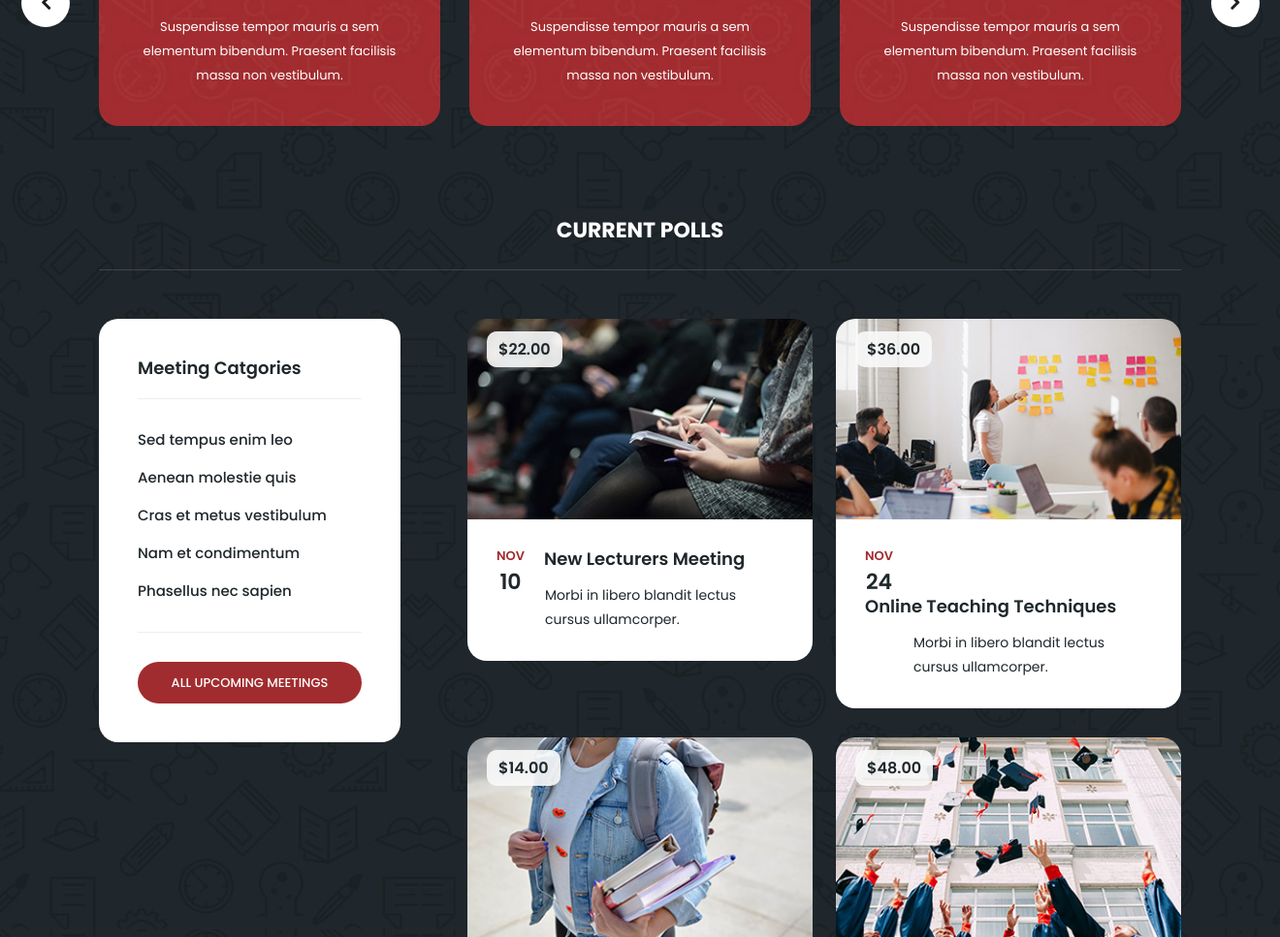
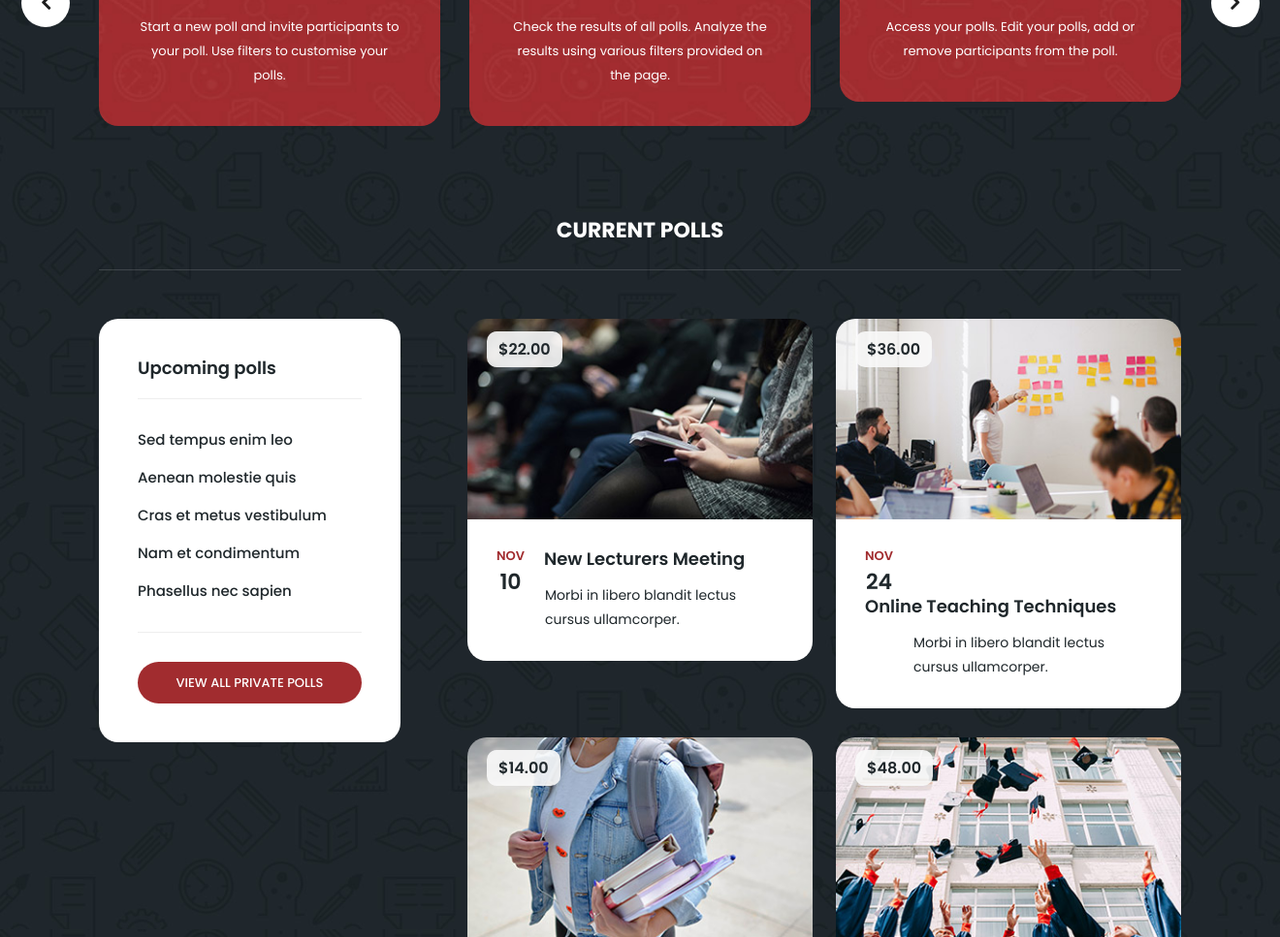
Before and after one commit to raghavendrashekhawat2/Open-Polls, a Flask app: template Templates/home.html in a window 1320 px wide. Shown: the part 812-1779 px from the top of the page at 97% size. Run offline with Flask 2, Linux system fonts and the light colour scheme; the template is opened without the code that fills it, so the values that code supplies are empty; some libraries are stand-ins or nearby versions.

Commit message:
Changed front-end of welcome and home page

```diff
--- a/Templates/home.html
+++ b/Templates/home.html
@@ -38,15 +38,12 @@ https://templatemo.com/tm-569-edu-meeting
               <div class="col-12">
                   <nav class="main-nav">
                       <!-- ***** Logo Start ***** -->
-                      <a href="index.html" class="logo">
+                      <a href="/home" class="logo">
                           Online Voting System
                       </a>
                       <!-- ***** Logo End ***** -->
                       <!-- ***** Menu Start ***** -->
                       <ul class="nav">
-                          <li class="scroll-to-section"><a href="#top" class="active">Home</a></li>
-                          <li><a href="meetings.html">create</a></li>
-                          <li class="scroll-to-section"><a href="#apply">Apply Now</a></li>
                           <li class="has-sub">
                               <a href="javascript:void(0)">Account</a>
                               <ul class="sub-menu">
@@ -77,11 +74,10 @@ https://templatemo.com/tm-569-edu-meeting
             <div class="row">
               <div class="col-lg-12">
                 <div class="caption">
-              <h6>Hello Students</h6>
-              <h2>Welcome to Education</h2>
-              <p>This is an edu meeting HTML CSS template provided by <a rel="nofollow" href="https://templatemo.com/page/1" target="_blank">TemplateMo website</a>. This is a Bootstrap v5.1.3 layout. The video background is taken from Pexels website, a group of young people by <a rel="nofollow" href="https://www.pexels.com/@pressmaster" target="_blank">Pressmaster</a>.</p>
-              <div class="main-button-red">
-                  <div class="scroll-to-section"><a href="#contact">Join Us Now!</a></div>
+              <h6>Hello Pollers</h6>
+              <h2>Welcome to Online Polls</h2>
+              <p>This is an online polling website created by Raghavendra, Shivam and Sunmeet.</p>
+
               </div>
           </div>
               </div>
@@ -102,8 +98,8 @@ https://templatemo.com/tm-569-edu-meeting
                 <img src="static/l2/assets/images/service-icon-01.png" alt="">
               </div>
               <div class="down-content">
-                <h4>Best Education</h4>
-                <p>Suspendisse tempor mauris a sem elementum bibendum. Praesent facilisis massa non vestibulum.</p>
+                <h4>Create Poll</h4>
+                <p>Start a new poll and invite participants to your poll. Use filters to customise your polls.</p>
               </div>
             </div>
 
@@ -112,8 +108,8 @@ https://templatemo.com/tm-569-edu-meeting
                 <img src="static/l2/assets/images/service-icon-02.png" alt="">
               </div>
               <div class="down-content">
-                <h4>Best Teachers</h4>
-                <p>Suspendisse tempor mauris a sem elementum bibendum. Praesent facilisis massa non vestibulum.</p>
+                <h4>Check Results</h4>
+                <p>Check the results of all polls. Analyze the results using various filters provided on the page.</p>
               </div>
             </div>
 
@@ -122,8 +118,8 @@ https://templatemo.com/tm-569-edu-meeting
                 <img src="static/l2/assets/images/service-icon-03.png" alt="">
               </div>
               <div class="down-content">
-                <h4>Best Students</h4>
-                <p>Suspendisse tempor mauris a sem elementum bibendum. Praesent facilisis massa non vestibulum.</p>
+                <h4>Your Polls</h4>
+                <p>Access your polls. Edit your polls, add or remove participants from the poll.</p>
               </div>
             </div>
 
@@ -132,8 +128,8 @@ https://templatemo.com/tm-569-edu-meeting
                 <img src="static/l2/assets/images/service-icon-02.png" alt="">
               </div>
               <div class="down-content">
-                <h4>Online Meeting</h4>
-                <p>Suspendisse tempor mauris a sem elementum bibendum. Praesent facilisis massa non vestibulum.</p>
+                <h4>Public Polls</h4>
+                <p>View all polls that are currently open. Click on a poll to participate in it.</p>
               </div>
             </div>
 
@@ -142,8 +138,8 @@ https://templatemo.com/tm-569-edu-meeting
                 <img src="static/l2/assets/images/service-icon-03.png" alt="">
               </div>
               <div class="down-content">
-                <h4>Best Networking</h4>
-                <p>Suspendisse tempor mauris a sem elementum bibendum. Praesent facilisis massa non vestibulum.</p>
+                <h4>Private Polls</h4>
+                <p>View all polls that you have been invited to. Click on a poll to participate in it.</p>
               </div>
             </div>
 
@@ -163,7 +159,7 @@ https://templatemo.com/tm-569-edu-meeting
         </div>
         <div class="col-lg-4">
           <div class="categories">
-            <h4>Meeting Catgories</h4>
+            <h4>Upcoming polls</h4>
             <ul>
               <li><a href="#">Sed tempus enim leo</a></li>
               <li><a href="#">Aenean molestie quis</a></li>
@@ -172,7 +168,7 @@ https://templatemo.com/tm-569-edu-meeting
               <li><a href="#">Phasellus nec sapien</a></li>
             </ul>
             <div class="main-button-red">
-              <a href="meetings.html">All Upcoming Meetings</a>
+              <a href="meetings.html">View all Private Polls</a>
             </div>
           </div>
         </div>
@@ -623,20 +619,20 @@ https://templatemo.com/tm-569-edu-meeting
         <div class="col-lg-6">
           <div class="row">
             <div class="col-lg-12">
-              <h2>A Few Facts About Our University</h2>
+              <h2>Few Facts About Our Website</h2>
             </div>
             <div class="col-lg-6">
               <div class="row">
                 <div class="col-12">
                   <div class="count-area-content percentage">
                     <div class="count-digit">94</div>
-                    <div class="count-title">Succesed Students</div>
+                    <div class="count-title">Total Polls</div>
                   </div>
                 </div>
                 <div class="col-12">
                   <div class="count-area-content">
                     <div class="count-digit">126</div>
-                    <div class="count-title">Current Teachers</div>
+                    <div class="count-title">Current Members</div>
                   </div>
                 </div>
               </div>
@@ -646,7 +642,7 @@ https://templatemo.com/tm-569-edu-meeting
                 <div class="col-12">
                   <div class="count-area-content new-students">
                     <div class="count-digit">2345</div>
-                    <div class="count-title">New Students</div>
+                    <div class="count-title">Open Polls</div>
                   </div>
                 </div>
                 <div class="col-12">
@@ -714,15 +710,15 @@ https://templatemo.com/tm-569-edu-meeting
             <ul>
               <li>
                 <h6>Phone Number</h6>
-                <span>010-020-0340</span>
+                <span>902759xxxx</span>
               </li>
               <li>
                 <h6>Email Address</h6>
-                <span>info@meeting.edu</span>
+                <span>info@onlinepolling.edu</span>
               </li>
               <li>
                 <h6>Street Address</h6>
-                <span>Rio de Janeiro - RJ, 22795-008, Brazil</span>
+                <span>Dehradun - Uttrakhand, 248008, India</span>
               </li>
               <li>
                 <h6>Website URL</h6>
@@ -734,8 +730,7 @@ https://templatemo.com/tm-569-edu-meeting
       </div>
     </div>
     <div class="footer">
-      <p>Copyright © 2022 Edu Meeting Co., Ltd. All Rights Reserved.
-          <br>Design: <a href="https://templatemo.com" target="_parent" title="free css templates">TemplateMo</a></p>
+      <p>Copyright © 2022 Online Polling System. All Rights Reserved.
     </div>
   </section>
 
--- a/Templates/layout.html
+++ b/Templates/layout.html
@@ -41,7 +41,7 @@
                       <!-- ***** Menu Start ***** -->
                       <ul class="nav">
                           <li><a href="\home">Home</a></li>
-                          <li><a href="meetings.html" class="active">Meetings</a></li>
+
                           <li><a href="index.html">Apply Now</a></li>
                           <li class="has-sub">
                               <a href="javascript:void(0)">Pages</a>
--- a/Templates/welcome.html
+++ b/Templates/welcome.html
@@ -38,7 +38,7 @@ https://templatemo.com/tm-569-edu-meeting
               <div class="col-12">
                   <nav class="main-nav">
                       <!-- ***** Logo Start ***** -->
-                      <a href="welcome.html" class="logo">
+                      <a href="/" class="logo">
                           Online Polling System
                       </a>
                       <!-- ***** Logo End ***** -->
--- a/app.py
+++ b/app.py
@@ -36,7 +36,7 @@ def login_required(f):
 
 @app.route("/")
 def index():
-    return render_template("create-polls.html")
+    return render_template("welcome.html")
 
 
 # Function for /register route
@@ -153,5 +153,18 @@ def logout():
     return redirect("/")
 
 
+@app.route("/create_polls", methods=["GET", "POST"])
+@login_required
+def create_polls():
+
+    return render_template("create_polls.html")
+
+
+@app.route("/home", methods=["GET", "POST"])
+@login_required
+def home():
+    return render_template("home.html")
+
+
 if __name__ == '___main__':
     app.run()
```
Also changed, not shown: Database structure.txt (+11 -0 lines), Templates/create_polls.html (renamed from Templates/create-polls.html).
